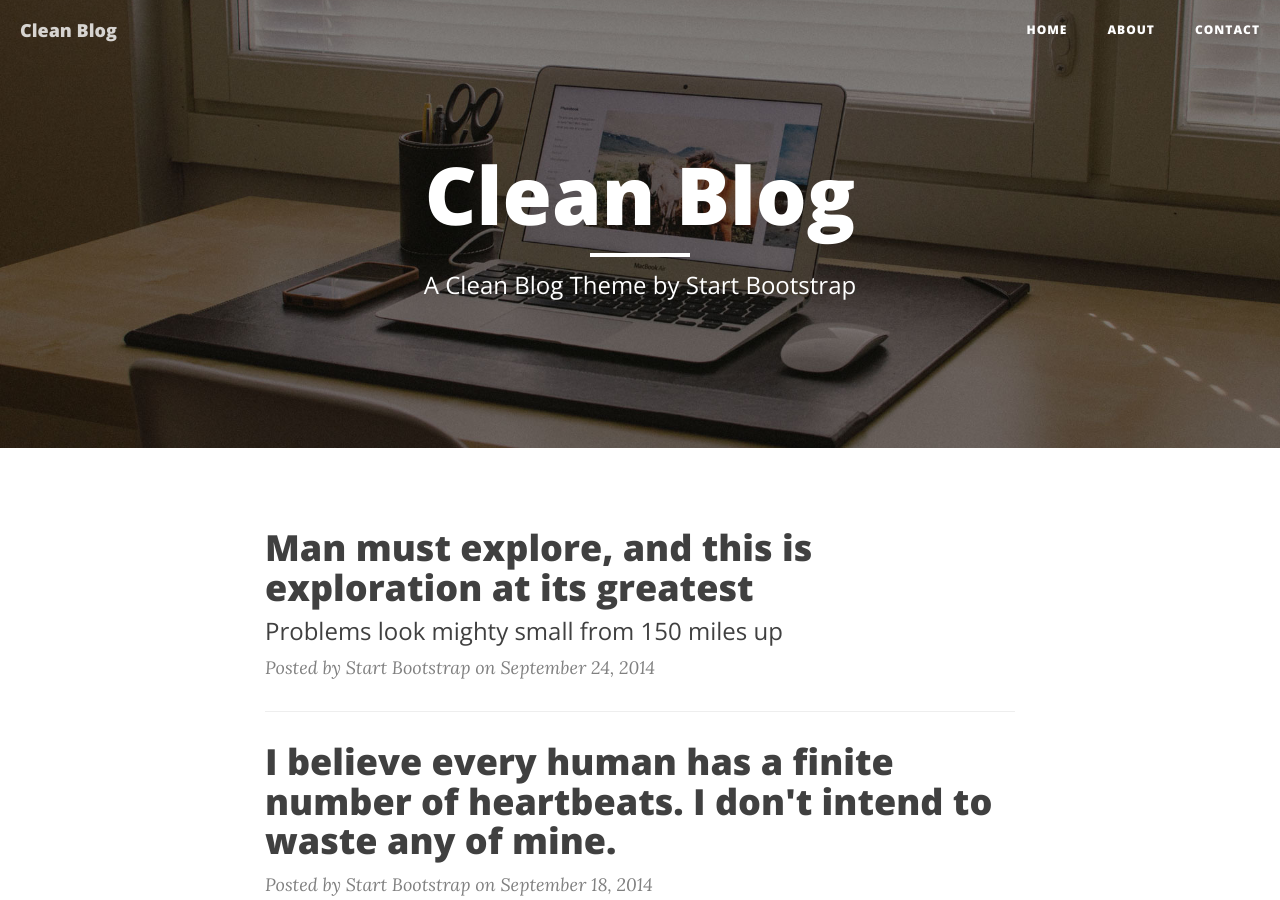
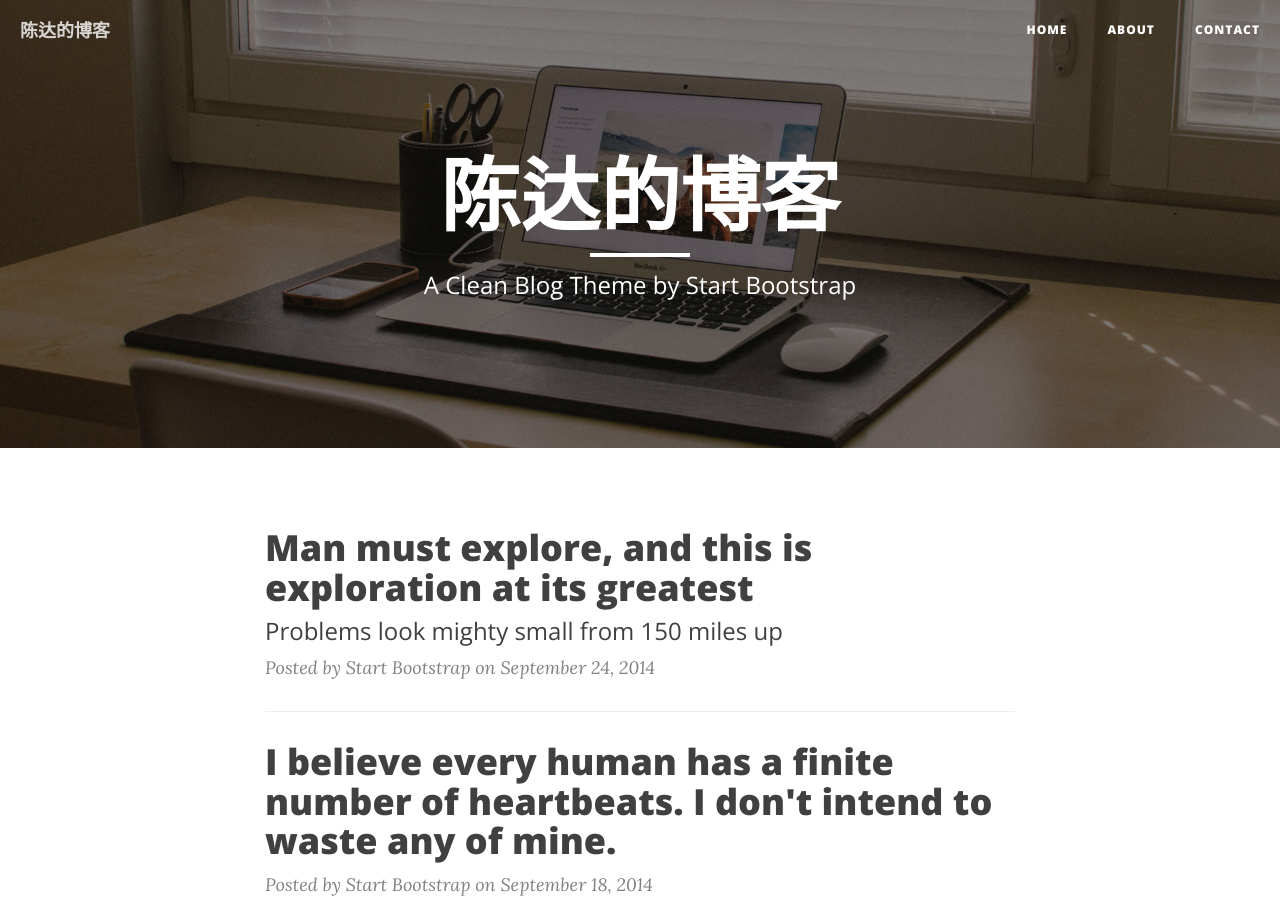
Before and after one commit to tommychin/tommychin.github.io, a Jekyll site: the page built from index.html, in a window 1280 px wide and 900 px high. Built offline with Jekyll 4.4.1, drawn with Linux system fonts in a browser that asks for light colours; nearby versions of some CDN libraries; the list of posts is cut into pages by our own code.

Commit message:
change config

```diff
--- a/_config.yml
+++ b/_config.yml
@@ -1,11 +1,11 @@
 # Site settings
-title: Clean Blog
+title: 陈达的博客
 header-img: img/home-bg.jpg
 email: your-email@yourdomain.com
 copyright_name: Your/Project/Corporate Name
 description: "Write your site description here. It will be used as your sites meta description as well!"
-baseurl: "/startbootstrap-clean-blog-jekyll"
-url: "http://yourdomain.com"
+baseurl: ""
+url: "http://chenda.me"
 twitter_username: SBootstrap
 github_username:  davidtmiller
 facebook_username:  IronSummitMedia
```
